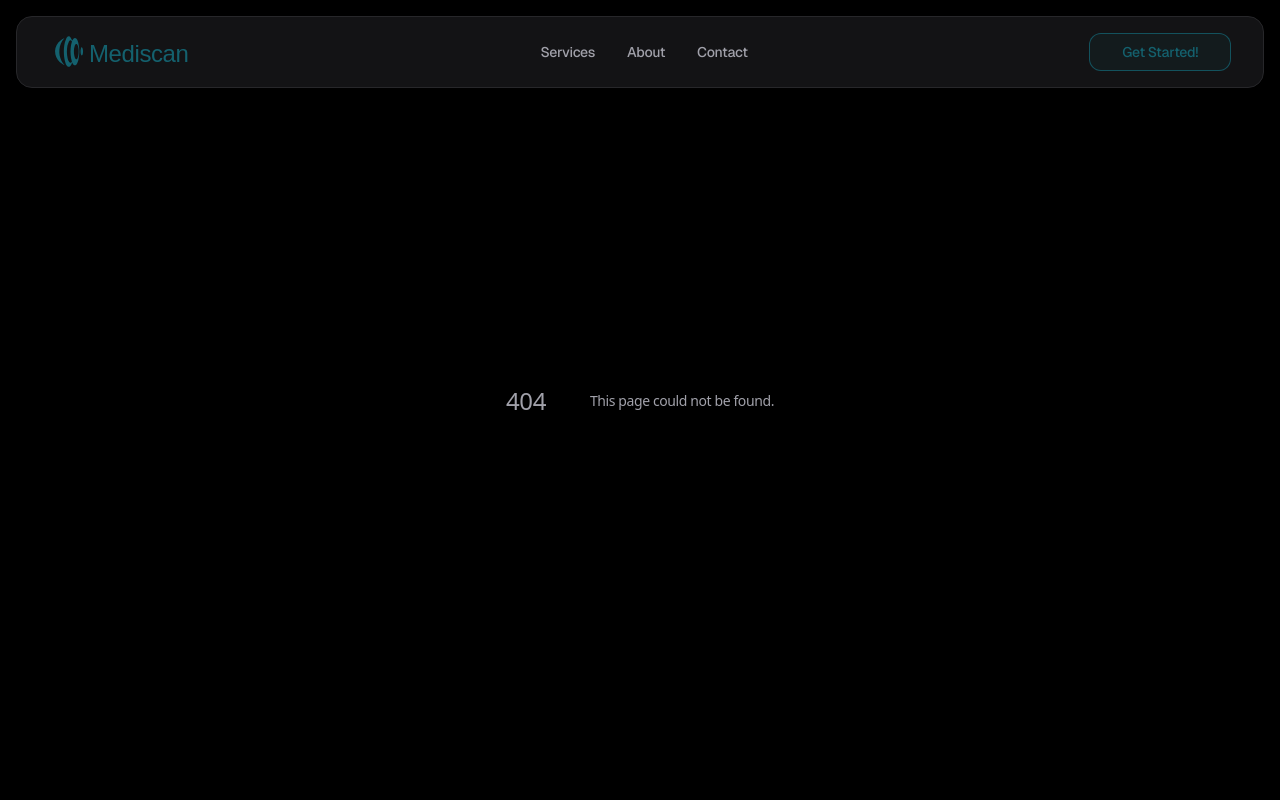
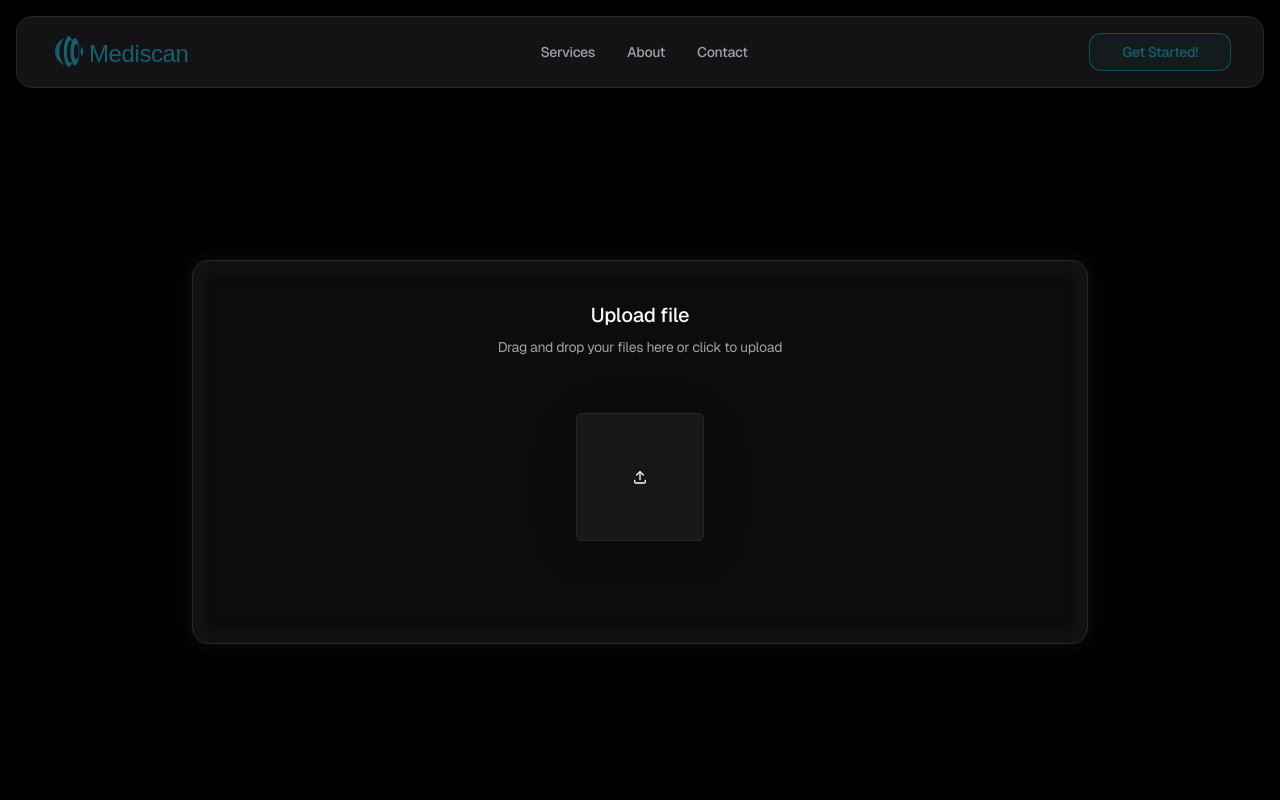
Before and after one commit to mediscan-tech/www, a Next.js app: page /skin in a window 1280 px wide. Before the commit this address had no page. Shown: the top 800 px of the page. Built offline with nearby package versions, Linux system fonts and the light colour scheme; a web font is replaced by a local one.

Commit message:
upload ui

```diff
--- a/package.json
+++ b/package.json
@@ -16,6 +16,7 @@
     "@radix-ui/react-slot": "^1.0.2",
     "@splinetool/react-spline": "^4.0.0",
     "@t3-oss/env-nextjs": "^0.7.1",
+    "@tabler/icons-react": "^3.19.0",
     "@tanstack/react-table": "^8.10.7",
     "@types/mapbox-gl": "^2.7.17",
     "@uploadthing/react": "^5.7.0",
@@ -31,6 +32,7 @@
     "next": "^14.0.1",
     "react": "^18.2.0",
     "react-dom": "^18.2.0",
+    "react-dropzone": "^14.2.10",
     "react-icons": "^5.3.0",
     "react-map-gl": "^7.1.6",
     "sonner": "^1.1.0",
--- /dev/null
+++ b/src/app/(aimodel)/skin/page.tsx
@@ -0,0 +1,20 @@
+"use client";
+import CardSkeleton from "@/components/ui/card-skeleton";
+import { FileUpload } from "@/components/ui/file-upload";
+import { useState } from "react";
+
+export default function SkinModelPage() {
+  const [files, setFiles] = useState<File[]>([]);
+  const handleFileUpload = (files: File[]) => {
+    setFiles(files);
+    console.log(files);
+  };
+
+  return (
+    <div className="h-screen pt-[104px] flex items-center justify-center">
+      <CardSkeleton className="w-full max-w-4xl mx-auto min-h-96">
+        <FileUpload onChange={handleFileUpload} />
+      </CardSkeleton>
+    </div>
+  )
+}
--- a/src/app/directory/layout.tsx
+++ /dev/null
@@ -1,15 +0,0 @@
-'use client'
-
-export default function HomeLayout({
-  children,
-}: {
-  children: React.ReactNode
-}) {
-  return (
-    <>
-      <main className="grow">
-        {children}
-      </main>
-    </>
-  )
-}
--- a/src/app/directory/page.tsx
+++ b/src/app/directory/page.tsx
@@ -21,13 +21,13 @@ const elements: DirectoryElement[] = [
   },
   {
     href: "/oral",
-    title: "Oral Conditions & Disease",
+    title: "Oral Wellness",
     description: "Dolor sit amet, consectetur adipiscing elit, sed do eiusmod tempor incididunt.",
     icon: <RiToothFill className="w-full h-full" color="#14616e" />
   },
   {
     href: "/hair",
-    title: "Hair Conditions & Disease",
+    title: "Hair & Scalp Conditions",
     description: "Lorem ipsum dolor sit amet, consectetur adipiscing elit, sed do eiusmod tempor incididunt.",
     icon: <MdFace className="w-full h-full" color="#14616e" />
   },
@@ -95,8 +95,8 @@ export default function DirectoryPage() {
                     </div>
                   </div>
                   <div className="flex flex-col h-56">
-                    <h1 className="text-text-light text-xl font-medium pt-4">{e.title}</h1>
-                    <p className="mt-2 text-sm">{e.description}</p>
+                    <h1 className="pt-4">{e.title}</h1>
+                    <p className="mt-2">{e.description}</p>
                   </div>
                 </CardSkeleton>
               </Link>
--- /dev/null
+++ b/src/components/ui/file-upload.tsx
@@ -0,0 +1,177 @@
+import { cn } from "@/lib/utils";
+import React, { useRef, useState } from "react";
+import { motion } from "framer-motion";
+import { IconUpload } from "@tabler/icons-react";
+import { useDropzone } from "react-dropzone";
+
+const mainVariant = {
+  initial: {
+    x: 0,
+    y: 0,
+  },
+  animate: {
+    x: 20,
+    y: -20,
+    opacity: 0.9,
+  },
+};
+
+const secondaryVariant = {
+  initial: {
+    opacity: 0,
+  },
+  animate: {
+    opacity: 1,
+  },
+};
+
+export const FileUpload = ({
+  onChange,
+}: {
+  onChange?: (files: File[]) => void;
+}) => {
+  const [files, setFiles] = useState<File[]>([]);
+  const fileInputRef = useRef<HTMLInputElement>(null);
+
+  const handleFileChange = (newFiles: File[]) => {
+    setFiles([newFiles[0]]);
+    onChange && onChange(newFiles);
+  };
+
+  const handleClick = () => {
+    fileInputRef.current?.click();
+  };
+
+  const { getRootProps, isDragActive } = useDropzone({
+    multiple: false,
+    noClick: true,
+    accept: {
+      'image/png': ['.png']
+    },
+    // onDrop: ,
+    onDropAccepted: handleFileChange,
+    onDropRejected: (error) => {
+      console.log(error);
+    },
+    onError: (error) => {
+      console.log(error);
+    }
+  });
+
+  return (
+    <div className="w-full" {...getRootProps()}>
+      <motion.div
+        onClick={handleClick}
+        whileHover="animate"
+        className="p-10 group/file block rounded-lg cursor-pointer w-full relative overflow-hidden"
+      >
+        <input
+          ref={fileInputRef}
+          id="file-upload-handle"
+          type="file"
+          accept="image/png"
+          onChange={(e) => handleFileChange(Array.from(e.target.files || []))}
+          className="hidden"
+        />
+        <div className="absolute inset-0 [mask-image:radial-gradient(ellipse_at_center,white,transparent)]">
+
+        </div>
+        <div className="flex flex-col items-center justify-center">
+          <h1 className="relative z-20">
+            Upload file
+          </h1>
+          <p className="relative z-20  mt-2">
+            Drag and drop your files here or click to upload
+          </p>
+          <div className="relative w-full mt-10 max-w-xl mx-auto">
+            {files.length > 0 && files[0] != null &&
+              files.map((file, idx) => (
+                <motion.div
+                  key={"file" + idx}
+                  layoutId={idx === 0 ? "file-upload" : "file-upload-" + idx}
+                  className={cn(
+                    "relative overflow-hidden z-40 bg-bg-light border border-bg-extralight flex flex-col items-start justify-start md:h-24 p-4 mt-4 w-full mx-auto rounded-md",
+                    "shadow-sm"
+                  )}
+                >
+                  <div className="flex justify-between w-full items-center gap-4">
+                    <motion.p
+                      initial={{ opacity: 0 }}
+                      animate={{ opacity: 1 }}
+                      layout
+                      className="text-base text-text-light truncate max-w-xs"
+                    >
+                      {file.name}
+                    </motion.p>
+                    <motion.p
+                      initial={{ opacity: 0 }}
+                      animate={{ opacity: 1 }}
+                      layout
+                      className="rounded-lg px-2 py-1 w-fit flex-shrink-0 text-sm shadow-input"
+                    >
+                      {(file.size / (1024 * 1024)).toFixed(2)} MB
+                    </motion.p>
+                  </div>
+
+                  <div className="flex text-sm md:flex-row flex-col items-start md:items-center w-full mt-2 justify-between">
+                    <motion.p
+                      initial={{ opacity: 0 }}
+                      animate={{ opacity: 1 }}
+                      layout
+                      className="px-2 py-0.5 rounded-md border border-primary/80 bg-primary/10 text-primary"
+                    >
+                      {file.type}
+                    </motion.p>
+
+                    <motion.p
+                      initial={{ opacity: 0 }}
+                      animate={{ opacity: 1 }}
+                      layout
+                    >
+                      modified{" "}
+                      {new Date(file.lastModified).toLocaleDateString()}
+                    </motion.p>
+                  </div>
+                </motion.div>
+              ))}
+            {!files.length && (
+              <motion.div
+                layoutId="file-upload"
+                variants={mainVariant}
+                transition={{
+                  type: "spring",
+                  stiffness: 300,
+                  damping: 20,
+                }}
+                className={cn(
+                  "relative group-hover/file:shadow-2xl z-40 bg-bg-light border border-bg-extralight flex items-center justify-center h-32 mt-4 w-full max-w-[8rem] mx-auto rounded-md",
+                  "shadow-[0px_10px_50px_rgba(0,0,0,0.1)]"
+                )}
+              >
+                {isDragActive ? (
+                  <motion.p
+                    initial={{ opacity: 0 }}
+                    animate={{ opacity: 1 }}
+                    className="text-text-light flex flex-col items-center"
+                  >
+                    Drop it!
+                    <IconUpload className="h-4 w-4 text-text-light" />
+                  </motion.p>
+                ) : (
+                  <IconUpload className="h-4 w-4 text-text-light" />
+                )}
+              </motion.div>
+            )}
+
+            {!files.length && (
+              <motion.div
+                variants={secondaryVariant}
+                className="absolute opacity-0 border border-dashed border-text-light inset-0 z-30 bg-transparent flex items-center justify-center h-32 mt-4 w-full max-w-[8rem] mx-auto rounded-md"
+              ></motion.div>
+            )}
+          </div>
+        </div>
+      </motion.div>
+    </div>
+  );
+};
--- a/src/styles/globals.css
+++ b/src/styles/globals.css
@@ -64,3 +64,13 @@
     direction: rtl;
   }
 }
+
+@layer base {
+  h1 {
+    @apply text-text-light text-xl font-medium
+  }
+
+  p {
+    @apply text-sm
+  }
+}
```
Also changed, not shown: 1 other file (tests, documents, lock files or other folders).
